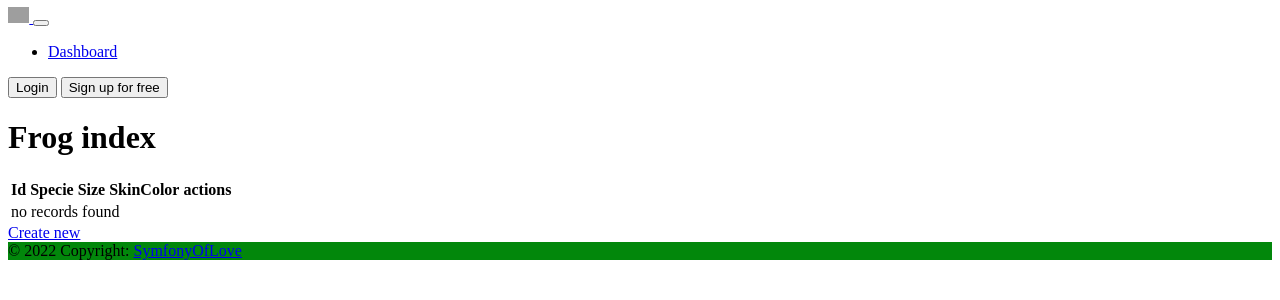
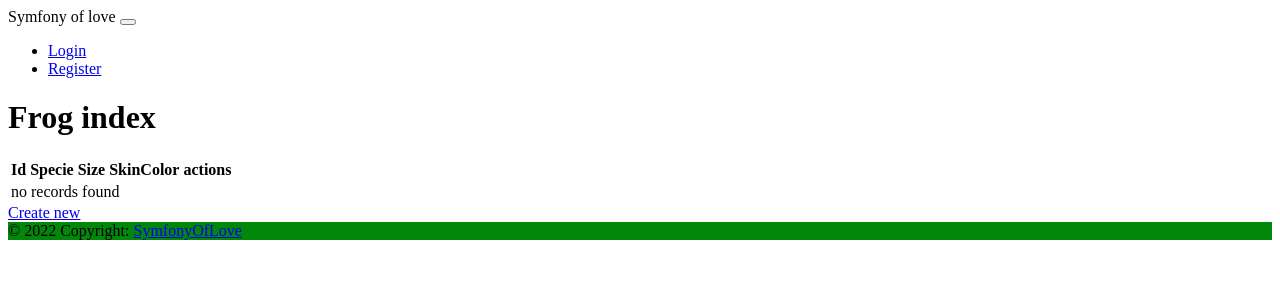
Before and after one commit to ClaireAmor/SymfonyOfLove, a Symfony app: template templates/frog/index.html.twig in a window 1280 px wide. Shown: the top 300 px of the page. Run offline with Twig, Linux system fonts and the light colour scheme; the template is opened without the code that fills it, so the values that code supplies are empty; some libraries are stand-ins or nearby versions; grey boxes are pictures that could not be loaded.

Commit message:
improve nav bar and add padding login menu

```diff
--- a/templates/login/index.html.twig
+++ b/templates/login/index.html.twig
@@ -7,6 +7,7 @@
         <div>{{ error.messageKey|trans(error.messageData, 'security') }}</div>
     {% endif %}
     <section class="vh-100">
+      <div class="container py-5 h-100">
         <div class="container-fluid h-custom">
           <div class="row d-flex justify-content-center align-items-center h-100">
             <div class="col-md-9 col-lg-6 col-xl-5">
@@ -40,4 +41,5 @@
             </div>
           </div>
         </div>
+        </div>
 {% endblock %}
--- a/templates/partials/header.html.twig
+++ b/templates/partials/header.html.twig
@@ -1,58 +1,28 @@
-<!-- Navbar -->
-<nav class="navbar navbar-expand-lg navbar-light bg-light" >
-  <!-- Container wrapper -->
-  <div class="container">
-    <!-- Navbar brand -->
-    <a class="navbar-brand me-2" href="https://mdbgo.com/">
-      <img
-        src="https://mdbcdn.b-cdn.net/img/logo/mdb-transaprent-noshadows.webp"
-        height="16"
-        alt="MDB Logo"
-        loading="lazy"
-        style="margin-top: -1px;"
-      />
-    </a>
-
-    <!-- Toggle button -->
-    <button
-      class="navbar-toggler"
-      type="button"
-      data-mdb-toggle="collapse"
-      data-mdb-target="#navbarButtonsExample"
-      aria-controls="navbarButtonsExample"
-      aria-expanded="false"
-      aria-label="Toggle navigation"
-    >
-      <i class="fas fa-bars"></i>
-    </button>
-
-    <!-- Collapsible wrapper -->
-    <div class="collapse navbar-collapse" id="navbarButtonsExample">
-      <!-- Left links -->
-      <ul class="navbar-nav me-auto mb-2 mb-lg-0">
-        <li class="nav-item">
-          <a class="nav-link" href="#">Dashboard</a>
-        </li>
-      </ul>
-      <!-- Left links -->
-
-      <div class="d-flex align-items-center">
-        <button type="button" class="btn btn-link px-3 me-2">
-          Login
-        </button>
-        <button type="button" class="btn btn-primary me-3">
-          Sign up for free
-        </button>
-        <a
-          class="btn btn-dark px-3"
-          href="https://github.com/mdbootstrap/mdb-ui-kit"
-          role="button"
-          ><i class="fab fa-github"></i
-        ></a>
-      </div>
-    </div>
-    <!-- Collapsible wrapper -->
+<nav class="navbar navbar-expand-lg navbar-light bg-light">
+  <span class="navbar-brand">Symfony of love</span>
+  <button class="navbar-toggler" type="button" data-toggle="collapse" data-target="#navbarNavDropdown" aria-controls="navbarNavDropdown" aria-expanded="false" aria-label="Toggle navigation">
+    <span class="navbar-toggler-icon"></span>
+  </button>
+  <div class="collapse navbar-collapse" id="navbarNavDropdown">
+    <ul class="navbar-nav">
+      {% if app.user %}
+      <li class="nav-item active">
+        <a class="nav-link" href="#">Profile</a>
+      </li>
+      <li class="nav-item active">
+        <a class="nav-link" href="#">Like</a>
+      </li>
+      <li class="nav-item active">
+        <a class="nav-link" href="#">Logout</a>
+      </li>
+      {% else %}
+      <li class="nav-item active">
+        <a class="nav-link" href="{{ path('app_login') }}">Login</a>
+      </li>
+      <li class="nav-item active">
+        <a class="nav-link" href="{{ path('app_register') }}">Register</a>
+      </li>
+      {% endif %}
+    </ul>
   </div>
-  <!-- Container wrapper -->
 </nav>
-<!-- Navbar -->
```
